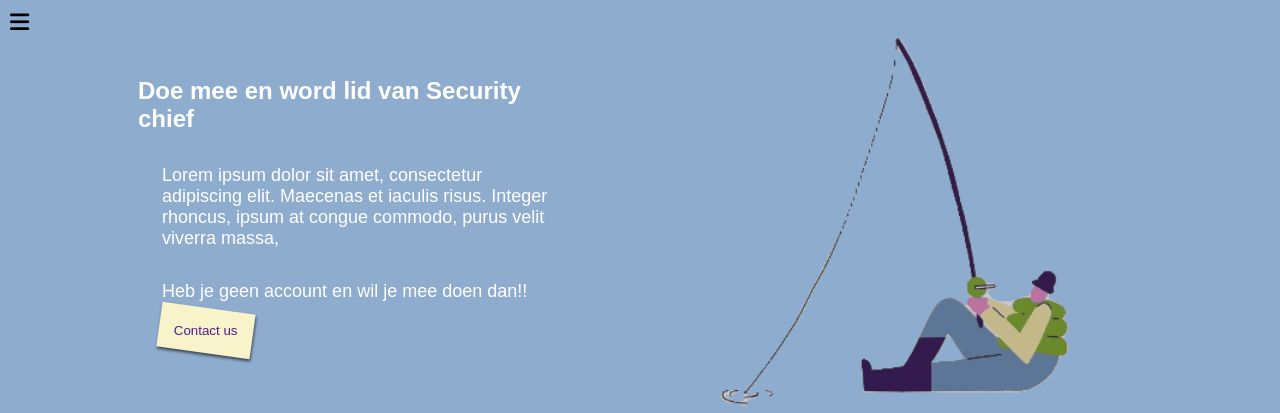
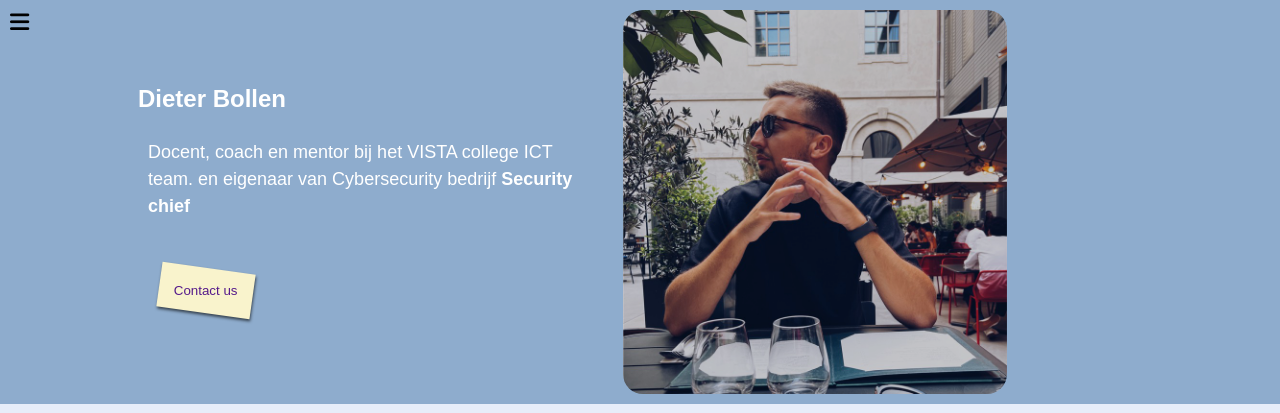
Before and after one commit to SandXs/Project-Security_Chief, a PHP site: page /AboutUs.php in a window 1280 px wide. Shown: the top 413 px of the page. Run offline with PHP 8.4, Linux system fonts and the light colour scheme; some libraries are stand-ins or nearby versions.

Commit message:
adjusting the style and the tekest of the about page + adding link fron home page to the info page

```diff
--- a/AboutUs.php
+++ b/AboutUs.php
@@ -17,20 +17,18 @@ setTimeout(function() {
 
         <div class="intro-container">
             <div class="intro-text">
-                    <h1>Doe mee en word lid van Security chief </h1>
-                    <p>Lorem ipsum dolor sit amet, consectetur adipiscing elit.
-                        Maecenas et iaculis risus. Integer rhoncus, ipsum at congue commodo,
-                        purus velit viverra massa, </p>
+                <h1>Dieter Bollen </h1>
+                <p>Docent, coach en mentor bij het VISTA college ICT team. en eigenaar van Cybersecurity bedrijf
+                    <b>Security chief</b>
+                </p>
 
                 <div class="contact_wrap">
-                        <p class="intro-contact">Heb je geen account en wil je mee doen dan!! </p>
                     <button typ="button" class="intro_btn"><a href="" class="bg-rotate">Contact us</a></button>
                 </div>
 
             </div>
-                <div class="gif">
-                    <img src="./img/fishing2V1.gif" alt="niet gevonden" class="intro-foto">
-                    <!-- <div class="gif"></div> -->
+            <div class="adminFoto_container">
+                <img src="./img/Admin.jpg" alt="niet gevonden" class="adminFoto">
             </div>
         </div>
     </div>
@@ -38,14 +36,27 @@ setTimeout(function() {
     <div class="intro-info-container">
         <div class="info-wraper">
             <div class="info-foto-container">
-                    <img src="./img/spear-phishing.jpeg" alt="">
+                <img src="./img/server-security-about.jpg" alt="">
             </div>
             <div class="info-text">
                 <h1> About us </h1>
-                    <p>Lorem ipsum dolor sit amet, consectetur adipiscing elit.
-                        Maecenas et iaculis risus. Integer rhoncus, ipsum at congue commodo,
-                        purus velit viverra massa, </p>
-                    <button typ="button" class="readBtn-wraper"><a href="#" class="read-btn">Read more</a></button>
+                <p>Welkom bij Security Chief, uw toegewijde partner in digitale veiligheid. Bij Security Chief streven
+                    we ernaar om u te voorzien van alle noodzakelijke informatie en middelen, zodat u volledig beschermd
+                    bent tegen cybercriminaliteit. </p>
+                <span class="toggle-text" id="toggle-text-about">
+                    <p>Ons ervaren team van beveiligingsexperts staat klaar om u te begeleiden en te informeren over de laatste ontwikkelingen op het gebied van cybercrime. Of het nu gaat om het identificeren van potentiële risico's, het implementeren van geavanceerde beveiligingsmaatregelen, of het bieden van snelle respons in geval van een incident, wij zorgen ervoor dat uw digitale wereld veilig blijft. </p>
+                    <p>
+                    Een van de diensten die wij aanbieden is de mogelijkheid om een grondige security test aan te vragen voor uw website. Onze specialisten voeren gedetailleerde analyses uit, identificeren zwakke punten en adviseren over verbeteringen om ervoor te zorgen dat uw online aanwezigheid bestand is tegen potentiële bedreigingen.
+                    </p>
+                    <p>
+                    Wilt u totale bescherming ervaren? Word dan vandaag nog lid van Security Chief. Samen bouwen we aan een digitale omgeving waarin u met vertrouwen kunt opereren, wetende dat uw online activiteiten in veilige handen zijn. Neem de eerste stap naar optimale cyberbeveiliging en sluit u aan bij <a href="./contact.php">Security Chief</a>.
+                    </p>
+
+
+                </span>
+                <div class="readbtn_container">
+                    <a class="readBtnInfo" toggle-text='about'>Read More</a>
+                </div>
             </div>
         </div>
 
--- a/CSS/main.css
+++ b/CSS/main.css
@@ -108,12 +91,13 @@
 }
 
 .intro-text h1 {
-  margin-bottom: 2rem;
+  margin-bottom: 1rem;
 }
 
 .intro-text p {
-  margin-left: 1.5rem;
   font-size: 18px;
+  padding: 10px;
+  line-height: 150%;
 }
 
 .contact_wrap {
@@ -502,4 +493,36 @@ body {
   max-width: 100%;
   height: auto;
   position: relative;
+}
+
+.adminFoto_container {
+  width: 100%;
+  height: 100%;
+  display: flex;
+  align-items: center;
+  padding: 10px;
+}
+
+.adminFoto_container .adminFoto {
+  width: 30vw;
+  height: 30vw;
+  filter: brightness(80%);
+  border-radius: 20px;
+}
+
+@media only screen and (max-width: 650px) {
+  .adminFoto_container {
+    position: absolute;
+    z-index: -1;
+    padding: 0;
+  }
+  .adminFoto_container .adminFoto {
+    width: 100%;
+    height: 100%;
+    border-radius: 0;
+    -o-object-fit: cover;
+       object-fit: cover;
+    opacity: 0.5;
+    filter: brightness(60%);
+  }
 }/*# sourceMappingURL=main.css.map */
--- a/CSS/main.scss
+++ b/CSS/main.scss
@@ -10,6 +10,7 @@
     margin: 0;
     padding: 0;
     box-sizing: border-box;
+    scroll-behavior: smooth;
 }
 
 body {
@@ -25,6 +26,34 @@ body {
 }
 
 
-// .hidden{
-//     display: none ;
-// }
+.adminFoto_container{
+    width: 100%;
+    height: 100%;
+    display: flex;
+    align-items: center;
+    padding: 10px;
+}
+
+.adminFoto_container .adminFoto{
+    width: 30vw;
+    height: 30vw;
+    filter: brightness(80%);
+    border-radius: 20px;
+}
+
+@media only screen and (max-width: 650px) {
+    .adminFoto_container{
+        position: absolute;
+        z-index: -1;
+        padding: 0;
+    }
+    .adminFoto_container .adminFoto{
+        width: 100%;
+        height: 100%;
+        border-radius: 0;
+        object-fit: cover;
+        opacity: 0.5;
+        filter: brightness(60%);
+    }
+
+}
--- a/CSS/pagestyle/_Header.scss
+++ b/CSS/pagestyle/_Header.scss
@@ -38,19 +38,6 @@
     color: #fff;
     display: block;
 }
-.menu_btn{
-    position: absolute;
-    left: 90%;
-    bottom: 50%;
-    transition: all 500ms ease-in-out;
-    text-shadow: 1px 2px 4px  rgba(0, 0, 0, 0.6);
-    cursor: pointer;
-}
-.menu_btn i{
- font-size: 50px;
- color: #8EACCD;
-}
-
 #menu_bar{
     display: none;
 }
@@ -69,9 +56,6 @@
 
 }
 @media only screen and (max-width: 850px) {
-    .menu_btn{
-        display: none;
-    }
     .header-container{
         display: flex;
         justify-content: center;
@@ -81,16 +65,3 @@
         left: -100%;
     }
 }
-
-// #menu_btn{
-// display: none;
-// }
-
-
-// #menu_btn:checked ~ .header-container{
-//     left: -105px;
-// }
-
-// #menu_btn:checked ~ .header-container .menu_btn {
-//     transform: rotate(-175deg);
-// }
--- a/CSS/pagestyle/_info.scss
+++ b/CSS/pagestyle/_info.scss
@@ -28,10 +28,12 @@
     align-items: center;
     width:40vmax;
     height: auto;
+    padding: 20px;
 
 }
 .intro-info-container img{
     width: 100%;
+    border-radius: 20px;
 
 }
 .info-text {
@@ -51,6 +53,7 @@
     padding: 10px;
     // width: 100%;
     line-height: 150%;
+    color: rgb(100, 98, 98);
 
 }
 .Read-btn {
@@ -65,12 +68,15 @@
     // list-style: none;
     margin-top: 10px;
     margin-left: 5%;
+    color: rgb(100, 98, 98);
 
-}
-#readmore{
-    display: none;
 }
 
 .info-text b{
     font-size: 20px;
+    color: #000;
 }
+
+.toggle-text{
+    display: none;
+  }
--- a/CSS/pagestyle/_intro.scss
+++ b/CSS/pagestyle/_intro.scss
@@ -4,6 +4,7 @@
     justify-content: center;
     width: 100%;
     background-color: $primery_color_3;
+
 }
 .intro-container {
     width: 80%;
@@ -22,11 +23,12 @@
 }
 
 .intro-text h1 {
-    margin-bottom: 2rem;
+    margin-bottom: 1rem;
 }
 .intro-text p {
-    margin-left: 1.5rem;
     font-size: 18px;
+    padding: 10px;
+    line-height: 150%;
 }
 .contact_wrap {
     display: flex;
@@ -113,18 +115,19 @@
 
 @media only screen and (max-width: 850px) {
     .intro-box  {
+        position: relative;
         opacity: 0.8;
     }
     .introFoto-container {
         z-index: -1;
-        top: 0;
+        bottom: 0;
     }
     .intro-foto {
         position: absolute;
-        top: 15vmin;
-        right: -10vw;
-        width: 100%;
+        top: 0vmin;
+        right: 0vw;
         opacity: 0.5;
+        z-index: 1;
         filter: brightness(50%);
     }
     .info-text{
--- a/Header.php
+++ b/Header.php
@@ -3,6 +3,10 @@
 
 <head>
     <meta charset="UTF-8">
+    <script src="https://cdnjs.cloudflare.com/ajax/libs/jquery/3.3.1/jquery.min.js"></script>
+    <script src="https://cdnjs.cloudflare.com/ajax/libs/uikit/3.0.0-rc.25/js/uikit-icons.min.js"></script>
+    <script src="https://cdnjs.cloudflare.com/ajax/libs/uikit/3.0.0-rc.25/js/uikit.min.js"></script>
+    <script src="./main.js"></script>
     <meta name="viewport" content="width=device-width, initial-scale=1.0">
     <link rel="stylesheet" type="text/css" href="./CSS/main.css">
     <link rel="stylesheet" href="https://cdnjs.cloudflare.com/ajax/libs/font-awesome/6.4.2/css/all.min.css"
@@ -10,15 +14,10 @@
         crossorigin="anonymous" referrerpolicy="no-referrer" />
     <title>Security chief</title>
 </head>
-<script>
-// setTimeout(function() {
-//     window.location.reload(1);
-// }, 5000);
-</script>
+
 
 <body>
     <input type="checkbox" id="menu_bar" checked>
-    <!-- <input type="checkbox" id="menu_btn" >  -->
     <label for="menu_bar" class="menu_bar"><i class="fa-solid fa-bars"></i></label>
     <div class="header-container">
 
@@ -42,13 +41,8 @@
                             Info
                         </a>
                     </li>
-                    <!-- <li class="list_item">
-                        <a href="#"><i class="fa-solid fa-newspaper"></i>
-                            Nieuws
-                        </a>
-                    </li> -->
+
                 </div>
-                <!-- <label for="menu_btn" class="menu_btn" ><i class="fa-regular fa-circle-left"></i></label> -->
                 <div class="list2">
                     <li class="list_item">
                         <a href="./contact.php">
--- /dev/null
+++ b/main.js
@@ -0,0 +1,20 @@
+$(document).on("click", ".readBtnInfo", function() {
+
+    if ($(this).text() == "Read More") {
+
+        $(this).text("Read Less");
+
+        // Use a jquery selector using the `.attr()` of the link
+        $("#toggle-text-" + $(this).attr("toggle-text")).slideDown();
+
+    } else {
+
+        $(this).text("Read More");
+
+        // Use a jquery selector using the `.attr()` of the link
+        $("#toggle-text-" + $(this).attr("toggle-text")).slideUp();
+
+    }
+
+
+});
```
Also changed, not shown: other parts of CSS/main.css (+15 -25 lines), contact.php (+9 -4 lines), index.php (+9 -9 lines), info.php (+71 -45 lines), img/Admin.jpg (added), img/server-security-about.jpg (added), 1 other file. Lines whose indentation alone changed are shown as unchanged.
